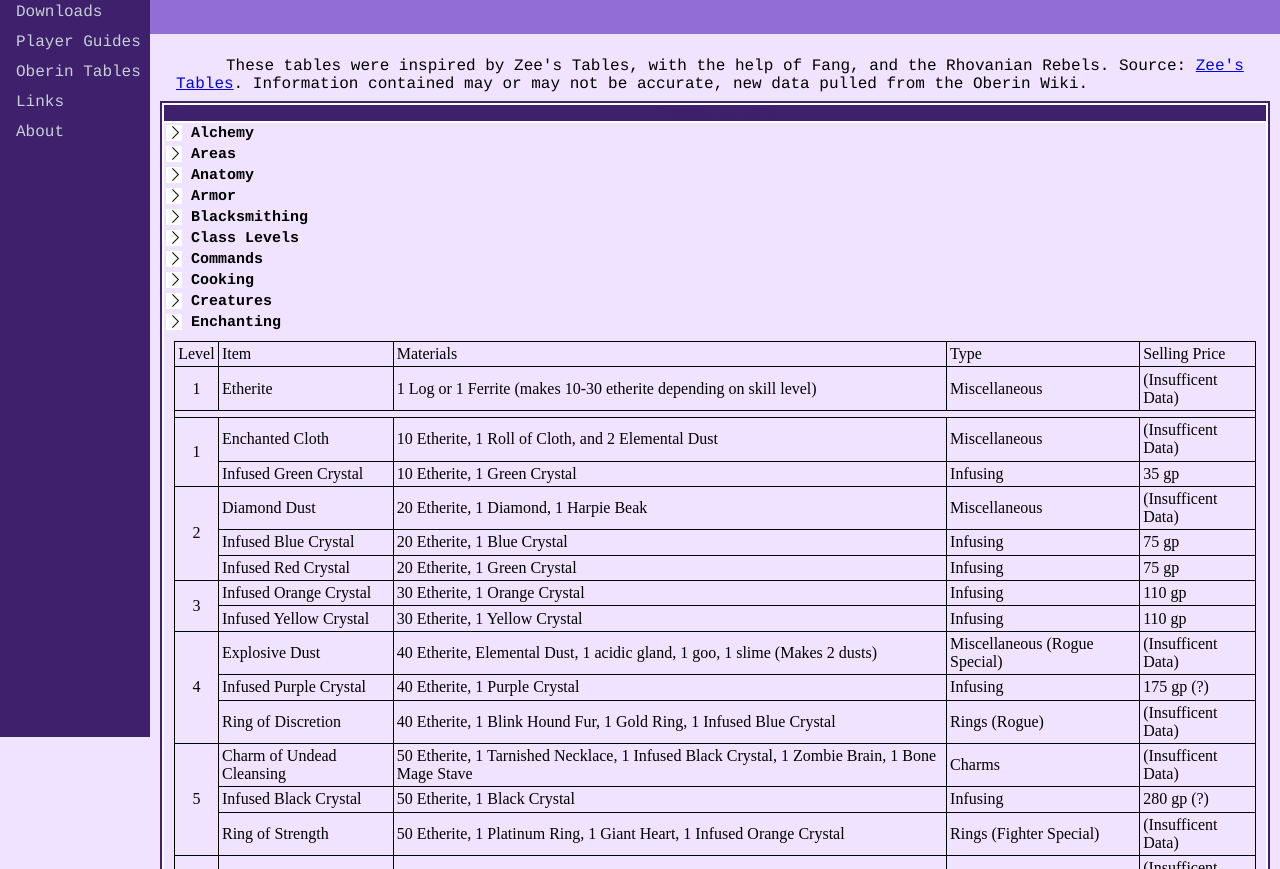
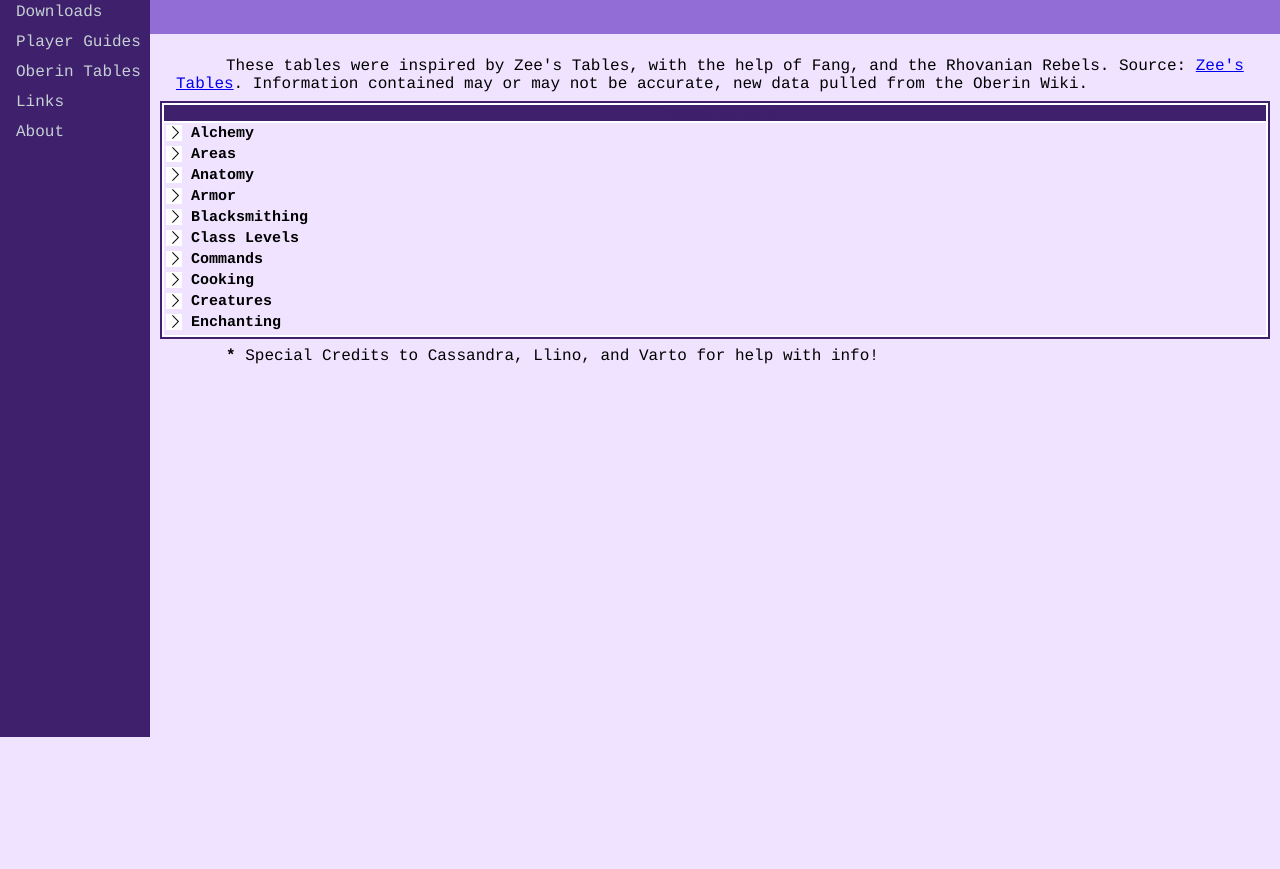
Before and after one commit to xenocide21/MiniSheepshaver, a plain HTML site: page tables.html in a window 1280 px wide. Shown: the part 83-952 px from the top of the page. After the commit the page ends 800 px from the top, so only its background shows below. Drawn offline with Linux system fonts and the light colour scheme.

Commit message:
Update tables.html

```diff
--- a/tables.html
+++ b/tables.html
@@ -3061,8 +3061,9 @@
                                         </td>
                                     </tr>
                                     <tr>
-                                            <td style="display: block;" id="enchantment_data">
+                                            <td style="display: none;" id="enchantment_data">
                                               <table class="subtable">
+                                                      tables have not been updated to modern enchanting (pending...)
                                               </table>
                                                 <table class="dataT"><tbody><tr class="headrow">
                                                   <td align="center">Level</td>
```
